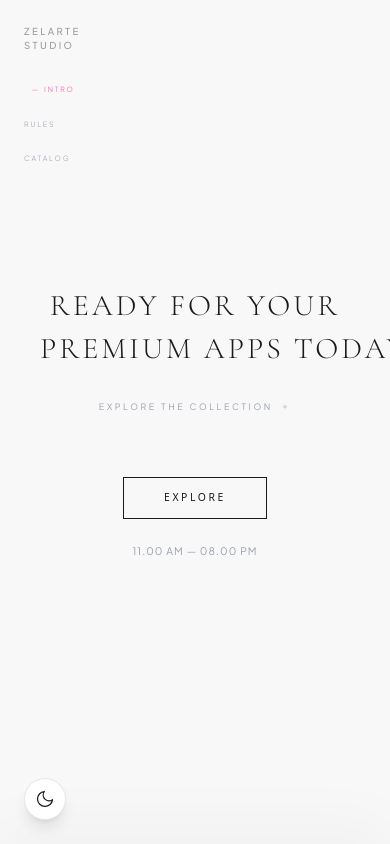
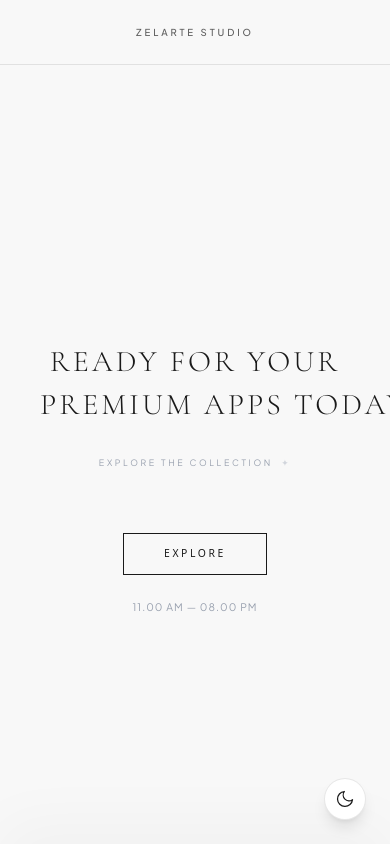
Before and after one commit to zalzabilakartika/zelartestudio.appspremium, a Next.js app: page / in a window 390 px wide. Shown: the top 844 px of the page. Built offline with nearby package versions, Linux system fonts and the light colour scheme.

Commit message:
update floating tracker hiding in mobile

```diff
--- a/app/page.tsx
+++ b/app/page.tsx
@@ -69,10 +69,22 @@ export default function Home() {
       <SplashMist />
       <FloatingTracker />
 
+      {/* ========== MOBILE STICKY HEADER ========== */}
+      <header className="md:hidden fixed top-0 left-0 w-full z-[100] bg-[#F8F8F8]/80 backdrop-blur-md dark:bg-[#090909]/80 border-b border-[#1A1A1A]/10 dark:border-white/10">
+        <div className="h-16 flex items-center justify-center">
+          <button
+            onClick={() => document.getElementById('intro')?.scrollIntoView({ behavior: 'smooth' })}
+            className="font-sans text-[0.60rem] tracking-[0.3em] text-[#1A1A1A]/70 dark:text-white/70 uppercase font-medium"
+          >
+            ZELARTE STUDIO
+          </button>
+        </div>
+      </header>
+
       {/* ========== ENTRANCE (PHASE 1) ========== */}
       <section
         id="intro"
-        className="min-h-[100dvh] flex flex-col items-center justify-center relative px-6"
+        className="min-h-[100dvh] flex flex-col items-center justify-center relative px-6 pt-28 md:pt-0"
       >
         <motion.div
           initial={{ opacity: 0, y: 30 }}
@@ -354,6 +366,11 @@ export default function Home() {
         </section>
       </div>
 
+      {/* ========== FOOTER ========== */}
+      <footer className="w-full py-10 mt-20 text-center text-[0.55rem] tracking-[0.3em] font-sans uppercase text-[#1A1A1A]/40 dark:text-white/40 border-t border-[#1A1A1A]/10 dark:border-white/10">
+        © 2026 ZELARTE STUDIO. ALL RIGHTS RESERVED.
+      </footer>
+
       {/* ========== PRODUCT DETAILS MODAL ========== */}
       <AnimatePresence>
         {selectedProduct && (
--- a/components/FloatingTracker.tsx
+++ b/components/FloatingTracker.tsx
@@ -63,7 +63,7 @@ export default function FloatingTracker() {
   return (
     <>
       <nav
-        className="fixed top-6 left-6 z-90 w-20 md:w-32 flex flex-col items-start gap-8 transition-all duration-500 ease-out"
+        className="hidden md:flex fixed top-6 left-6 z-90 w-20 md:w-32 flex-col items-start gap-8 transition-all duration-500 ease-out"
       >
         <button
           onClick={() => document.getElementById("intro")?.scrollIntoView({ behavior: 'smooth' })}
@@ -103,7 +103,7 @@ export default function FloatingTracker() {
         <button
           onClick={toggleTheme}
           aria-label={theme === 'light' ? 'Switch to dark mode' : 'Switch to light mode'}
-          className="fixed left-6 bottom-6 z-90 bg-white text-[#1A1A1A] border border-[#1A1A1A]/10 rounded-full p-2.5 transition-all duration-300 shadow-lg dark:bg-[#1a1a1a] dark:text-white dark:border-white/15 flex items-center justify-center hover:scale-110 active:scale-95"
+          className="fixed right-6 bottom-6 md:left-6 md:right-auto z-[90] bg-white text-[#1A1A1A] border border-[#1A1A1A]/10 rounded-full p-2.5 transition-all duration-300 shadow-lg dark:bg-[#1a1a1a] dark:text-white dark:border-white/15 flex items-center justify-center hover:scale-110 active:scale-95"
         >
           {theme === 'light' ? (
             <svg xmlns="http://www.w3.org/2000/svg" viewBox="0 0 24 24" fill="none" stroke="currentColor" strokeWidth={1.5} className="w-5 h-5">
```
